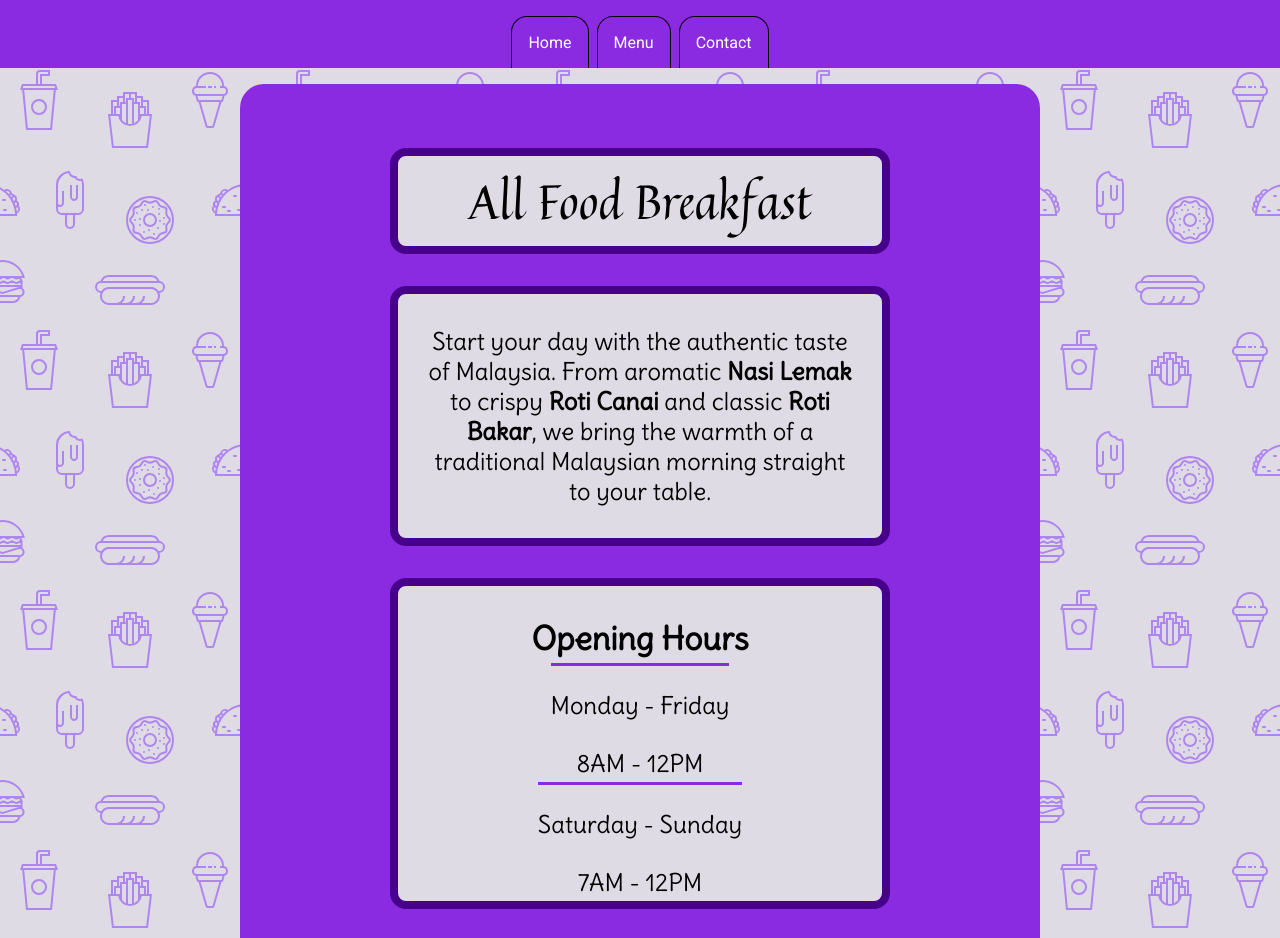
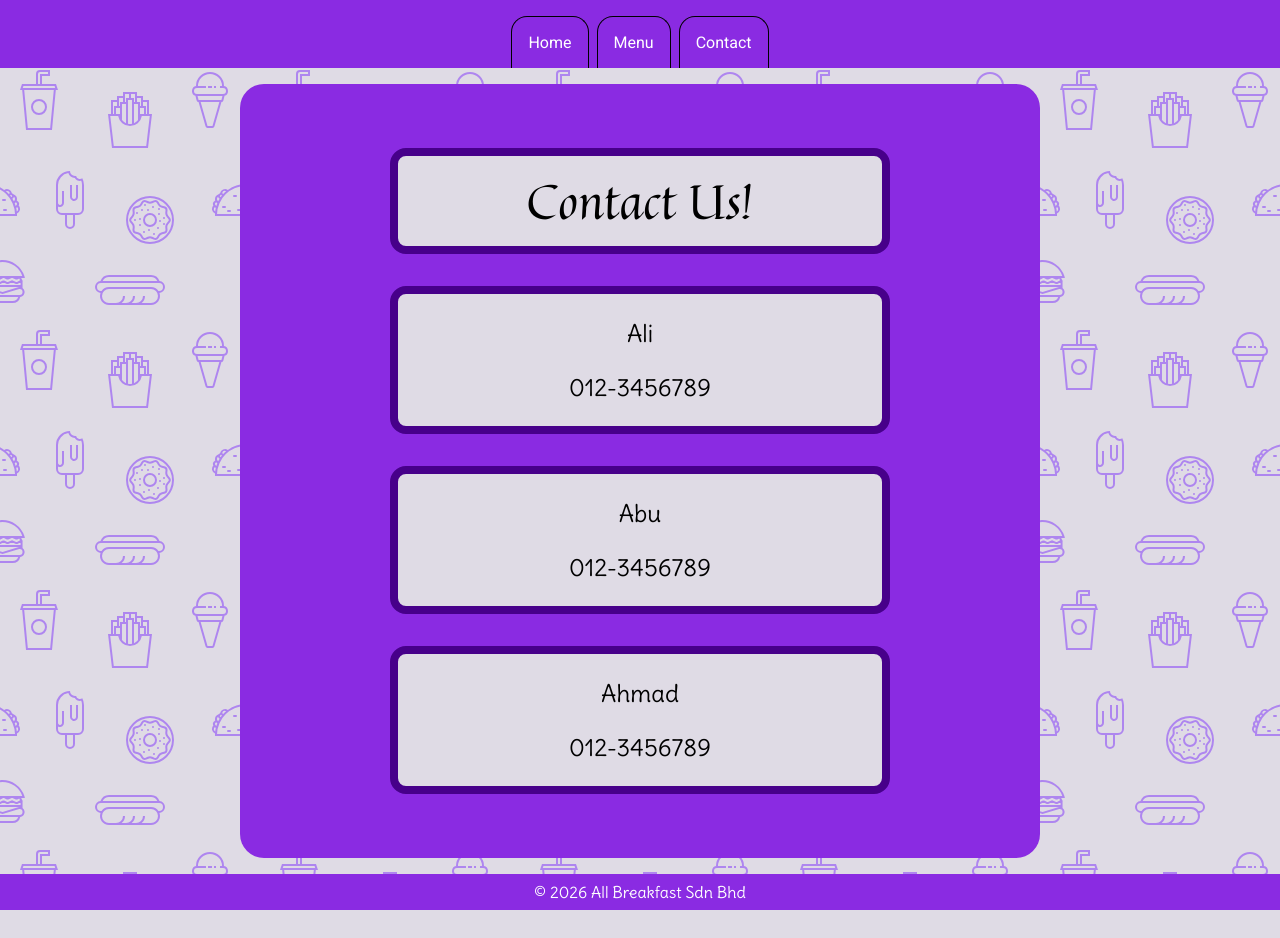
Before and after one commit to farisfitrijuraidi/restaurant-page, a website built with webpack: page src/template.html in a window 1280 px wide. Shown: the top 938 px of the page. After the commit the page ends 910 px from the top, so only its background shows below. Built offline with nearby package versions, Linux system fonts and the light colour scheme.

Commit message:
Complete visual mock-ups for menu and contact tabs

```diff
--- a/src/style.css
+++ b/src/style.css
@@ -97,7 +97,7 @@ button:active {
     text-align: center;
 }
 
-.restaurant_name {
+.title-top {
     padding: 8px;
     font-size: 3rem;
     font-family: 'Quintessential';
@@ -119,9 +119,10 @@ span {
     align-items: center
 }
 
-.card.three > p {
+.title {
     font-size: 2rem;
     font-weight: bold;
+    border-bottom: 3px solid blueviolet;
 }
 
 .card.three p {
@@ -135,3 +136,18 @@ span {
     align-items: center;
     border-top: 3px solid blueviolet;
 }
+
+.footer {
+    background-color: blueviolet;
+    padding: 8px;
+    display: flex;
+    justify-content: center;
+    align-items: center;
+    margin-top: 16px;
+}
+
+.footer p {
+    margin: 0;
+    font-family: 'Delius';
+    color: white;
+}
--- a/src/template.html
+++ b/src/template.html
@@ -13,13 +13,13 @@
             <button id="contact" class="button">Contact</button>
         </nav>
     </header>
-    <div id="content">
+    <!-- <div id="content">
         <div class="card one">
-            <p class="restaurant_name">All Food Breakfast</p>
+            <p class="title-top">All Food Breakfast</p>
         </div>
         <div class="card two">Start your day with the authentic taste of Malaysia. From aromatic <span>Nasi Lemak</span> to crispy <span>Roti Canai</span> and classic <span>Roti Bakar</span>, we bring the warmth of a traditional Malaysian morning straight to your table.</div>
         <div class="card three">
-            <p>Opening Hours</p>
+            <p class="title">Opening Hours</p>
             <div class="hours">
                 <p>Monday - Friday</p>
                 <p>8AM - 12PM</p>
@@ -33,6 +33,48 @@
             <p>Location</p>
             <p>123 Forest Drive, Forestville, Maine</p>
         </div>
+    </div> -->
+    <!-- <div id="content">
+        <div class="card menu five">
+            <p class="title-top">Menu</p>
+        </div>
+        <div class="card menu six">
+            <p class="title">Main Dishes</p>
+            <p>Nasi Lemak - RM 5</p>
+            <p>Roti Canai - RM 2</p>
+        </div>
+        <div class="card menu seven">
+            <p class="title">Beverages</p>
+            <p>Teh O' - RM 2</p>
+            <p>Kopi O' - RM 2</p>
+            <p>Milo O' - RM 2</p>
+        </div>
+        <div class="card menu eight">
+            <p class="title">Side Dishes</p>
+            <p>Telur Separuh Masak - RM 1.50</p>
+            <p>Roti Bakar - RM 3.50</p>
+            <p>Lempeng - RM 3</p>
+        </div>
+    </div> -->
+    <div id="content">
+        <div class="card nine">
+            <p class="title-top">Contact Us!</p>
+        </div>
+        <div class="card ten">
+            <p>Ali</p>
+            <p>012-3456789</p>
+        </div>
+        <div class="card eleven">
+            <p>Abu</p>
+            <p>012-3456789</p>
+        </div>
+        <div class="card twelve">
+            <p>Ahmad</p>
+            <p>012-3456789</p>
+        </div>
+    </div>
+    <div class="footer">
+        <p>© 2026 All Breakfast Sdn Bhd </p>
     </div>
 </body>
 </html>
```
